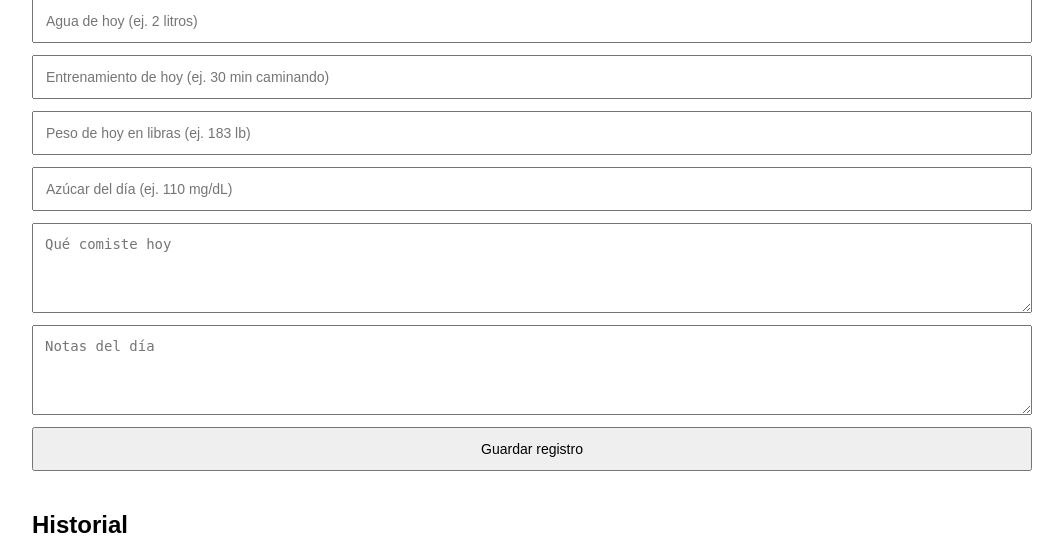
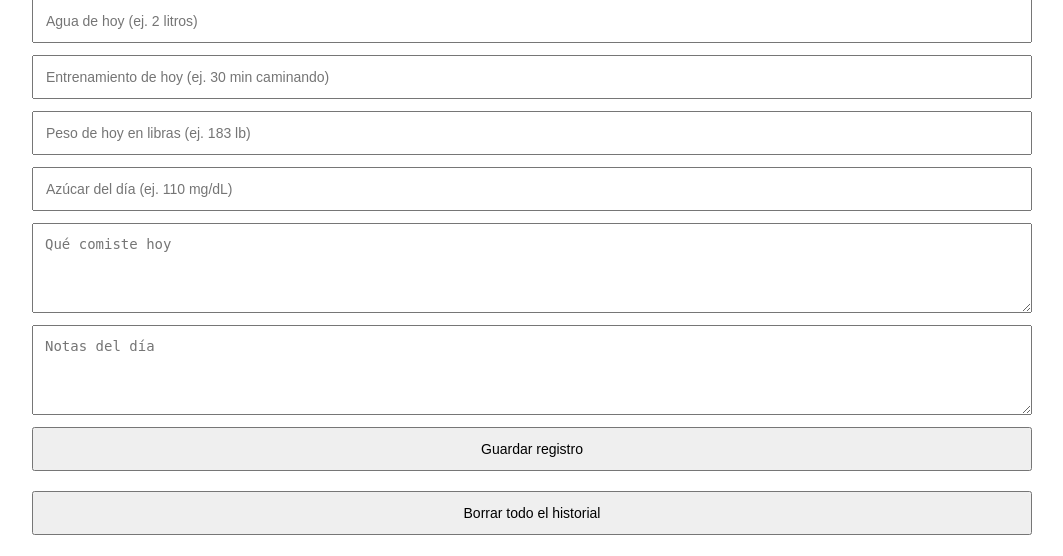
Before and after one commit to mchiari25/chiari-xo-30dias, a FastAPI app: page / in a window 1280 px wide. Shown: the part 211-767 px from the top of the page, without its empty margins (108-1171 px from the left). Run offline with FastAPI, Linux system fonts and the light colour scheme.

Commit message:
Agregar boton temporal para borrar historial

```diff
--- a/main.py
+++ b/main.py
@@ -73,3 +73,11 @@ def add_log(
     db.close()
 
     return RedirectResponse("/", status_code=303)
+
+@app.post("/reset")
+def reset_logs():
+    db = SessionLocal()
+    db.query(DailyLog).delete()
+    db.commit()
+    db.close()
+    return RedirectResponse("/", status_code=303)
--- a/templates/index.html
+++ b/templates/index.html
@@ -6,12 +6,13 @@
     <style>
         body { font-family: Arial, sans-serif; max-width: 1000px; margin: 40px auto; padding: 20px; }
         h1, h2 { margin-bottom: 10px; }
-        form { display: grid; gap: 12px; margin-bottom: 40px; }
+        form { display: grid; gap: 12px; margin-bottom: 20px; }
         input, textarea, button { padding: 12px; font-size: 14px; }
         button { cursor: pointer; }
         table { width: 100%; border-collapse: collapse; margin-top: 20px; }
         th, td { border: 1px solid #ccc; padding: 10px; text-align: left; vertical-align: top; }
         th { background: #f5f5f5; }
+        .danger { margin-top: 10px; }
     </style>
 </head>
 <body>
@@ -27,6 +28,10 @@
         <textarea name="diet" rows="4" placeholder="Qué comiste hoy" required></textarea>
         <textarea name="notes" rows="4" placeholder="Notas del día"></textarea>
         <button type="submit">Guardar registro</button>
+    </form>
+
+    <form method="post" action="/reset" class="danger">
+        <button type="submit">Borrar todo el historial</button>
     </form>
 
     <h2>Historial</h2>
```
